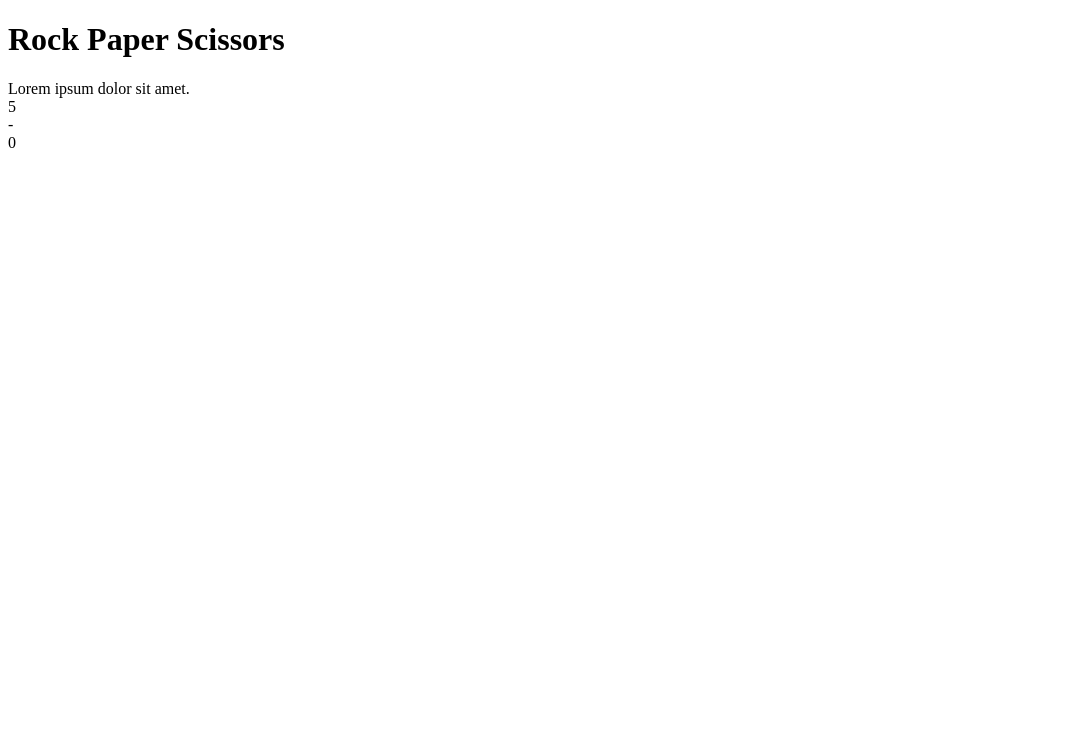
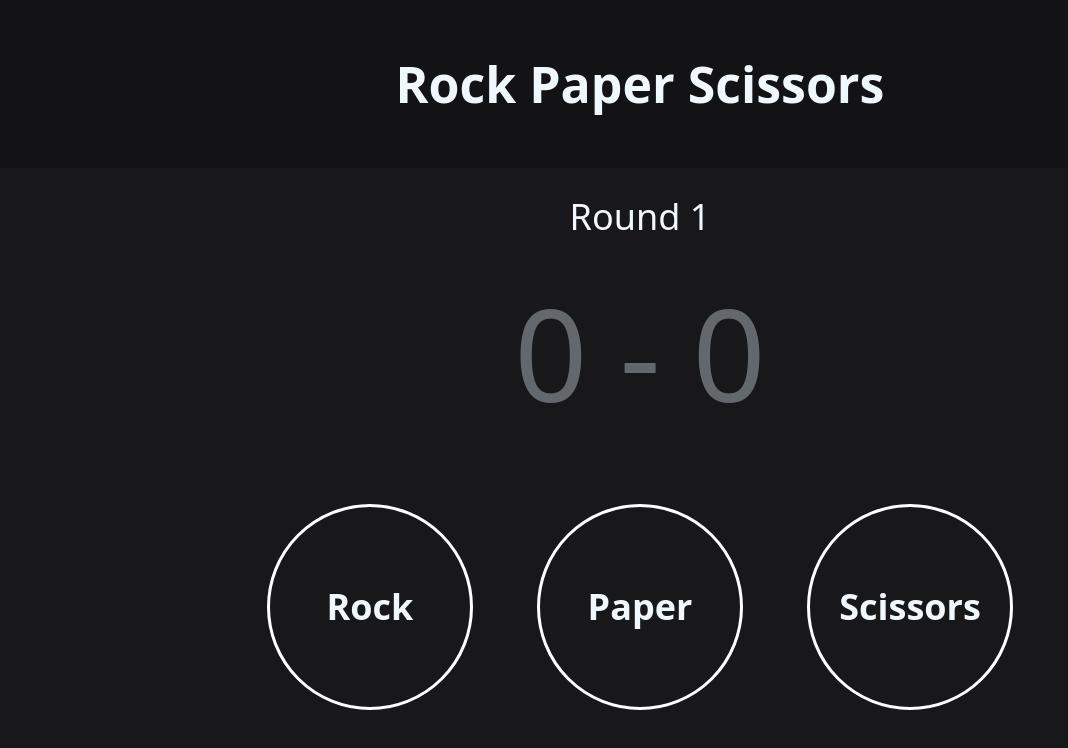
Before and after one commit to tnikFi/js-rps, a plain HTML site: page index.html in a window 1280 px wide. Shown: the whole page, without its empty margins (0-1068 px from the left). Drawn offline with Linux system fonts and the light colour scheme.

Commit message:
Applied style

```diff
--- a/index.html
+++ b/index.html
@@ -4,21 +4,22 @@
     <meta charset="UTF-8">
     <meta http-equiv="X-UA-Compatible" content="IE=edge">
     <meta name="viewport" content="width=device-width, initial-scale=1.0">
+    <link rel="stylesheet" href="style.css">
     <title>Document</title>
 </head>
 <body>
     <h1>Rock Paper Scissors</h1>
     <div class="game-container">
-        <div class="round">Lorem ipsum dolor sit amet.</div>
-        <div class="score-container">
-            <div class="player-score">5</div>
+        <div class="status">Round 1</div>
+        <div class="score-container idle">
+            <div class="player-score">0</div>
             -
             <div class="ai-score">0</div>
         </div>
         <div class="button-container">
-            <div class="game-button" data-choice="rock"></div>
-            <div class="game-button" data-choice="paper"></div>
-            <div class="game-button" data-choice="scissors"></div>
+            <div class="game-button" data-choice="rock">Rock</div>
+            <div class="game-button" data-choice="paper">Paper</div>
+            <div class="game-button" data-choice="scissors">Scissors</div>
         </div>
     </div>
 </body>
--- /dev/null
+++ b/style.css
@@ -0,0 +1,67 @@
+body {
+    font-family: system-ui, -apple-system, BlinkMacSystemFont, 'Segoe UI', Roboto, Oxygen, Ubuntu, Cantarell, 'Open Sans', 'Helvetica Neue', sans-serif;
+    margin: 0;
+    background-color: #18181b;
+    color: #f0f8ff;
+}
+
+h1 {
+    background-color: #131316;
+    color: #f0f8ff;
+    text-align: center;
+    padding: 50px 0;
+    font-size: 50px;
+    margin: 0;
+}
+
+.status {
+    text-align: center;
+    font-size: 36px;
+    padding: 24px 0;
+}
+
+.score-container {
+    color: #f0f8ff;
+    display: flex;
+    justify-content: center;
+    align-items: center;
+    gap: 32px;
+    font-size: 128px;
+    transition: all 0.05s ease;
+}
+
+.idle {
+    color: #63686d;
+}
+
+.text-highlight {
+    text-shadow: 0px 0px 16px;
+}
+
+.button-container {
+    margin-top: 64px;
+    display: flex;
+    justify-content: center;
+    align-items: center;
+    gap: 64px;
+}
+
+.game-button {
+    text-align: center;
+    line-height: 200px;
+    font-size: 36px;
+    font-weight: bold;
+    border-radius: 50%;
+    border: 3px solid #fff;
+    height: 200px;
+    width: 200px;
+    transition: all 0.05s ease;
+}
+
+.hover {
+    background-color: #2a2a30;
+}
+
+.highlight {
+    box-shadow: 0px 0px 16px;
+}
```
